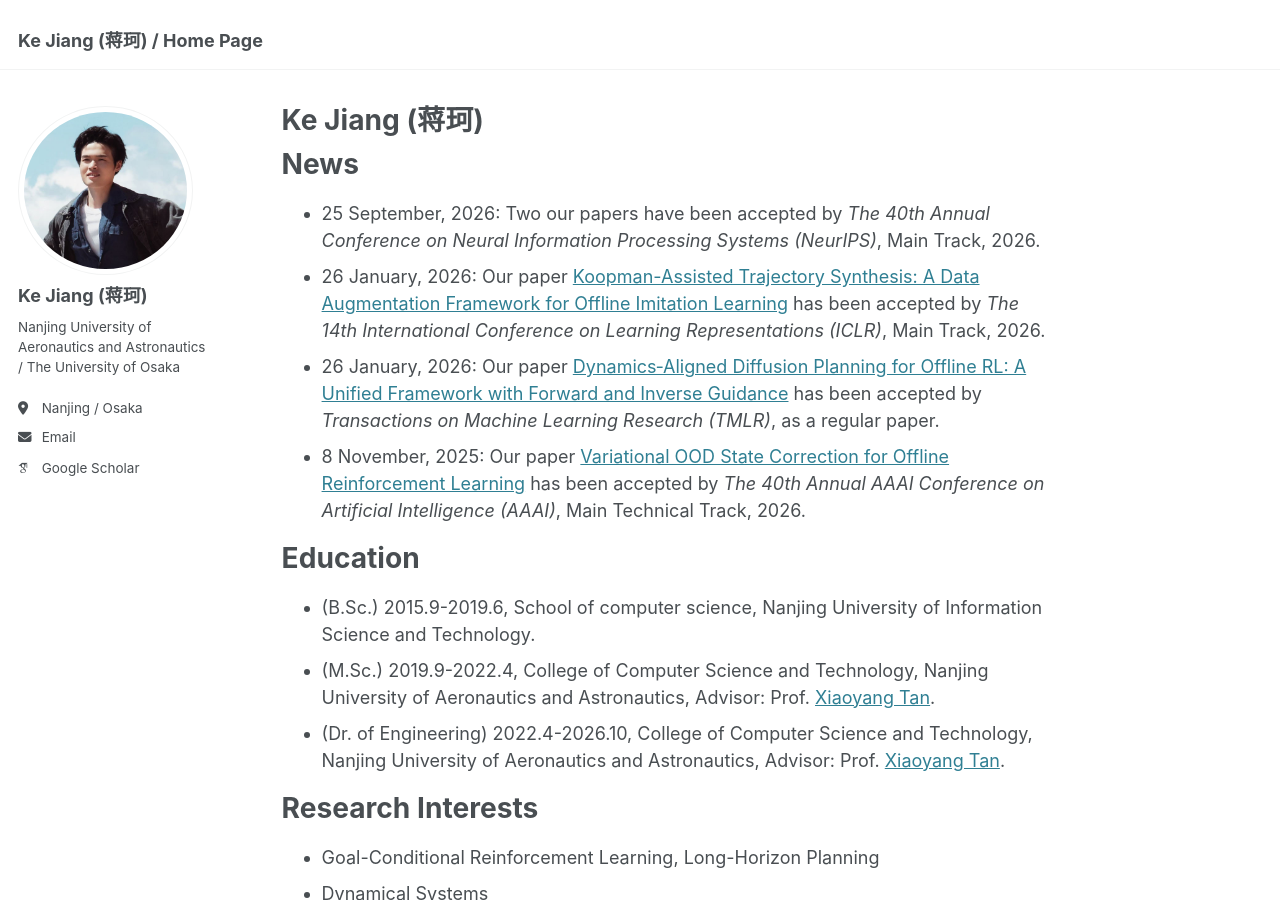
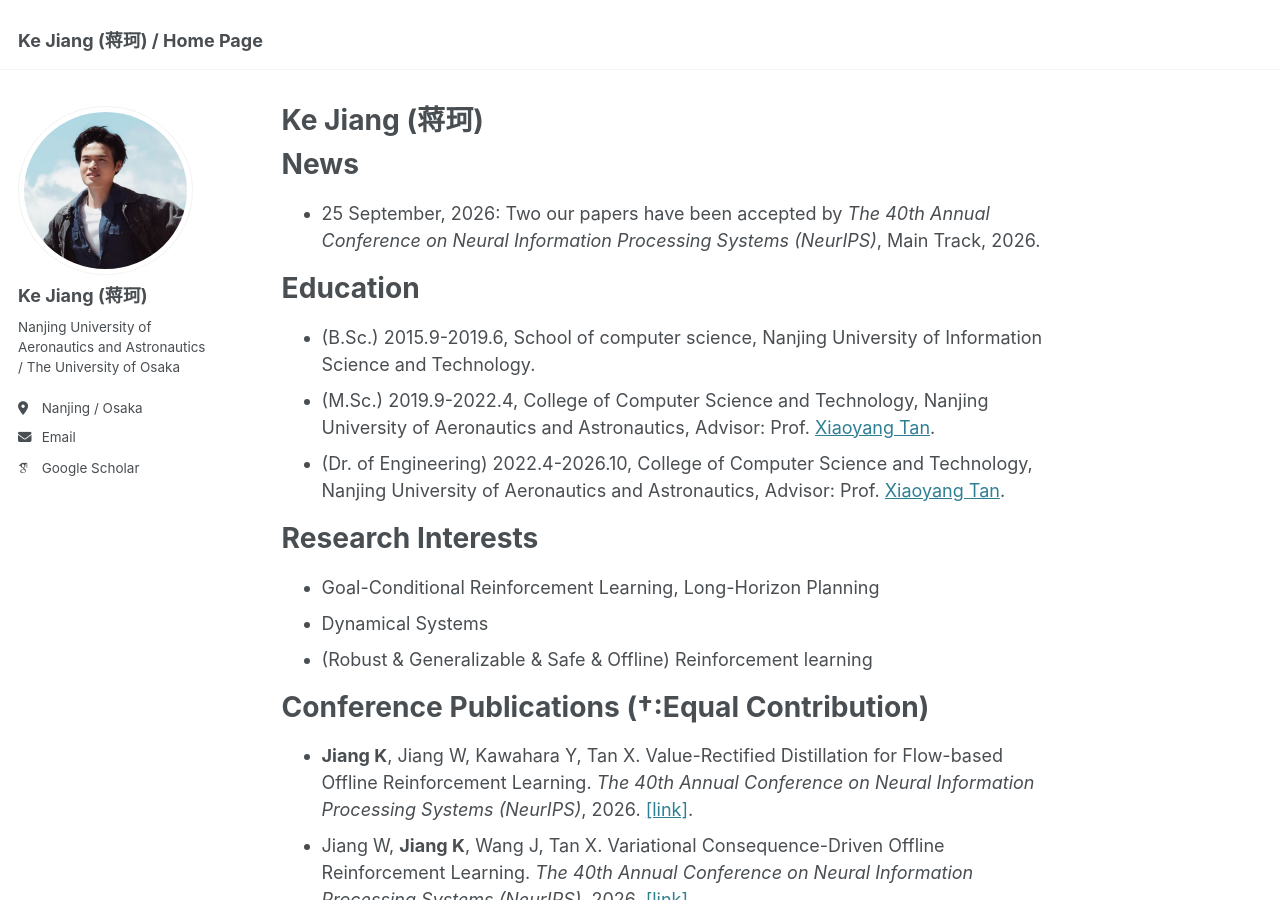
Before and after one commit to Jack10843/Jack10843.github.io, a Jekyll site: the page built from _pages/about.md, in a window 1280 px wide and 900 px high. Built offline with Jekyll 4.4.1, drawn with Linux system fonts in a browser that asks for light colours; some web fonts are replaced.

Commit message:
Update about.md

```diff
--- a/_pages/about.md
+++ b/_pages/about.md
@@ -10,9 +10,6 @@ redirect_from:
 News
 ======
  - 25 September, 2026: Two our papers have been accepted by *The 40th Annual Conference on Neural Information Processing Systems (NeurIPS)*, Main Track, 2026.
- - 26 January, 2026: Our paper [Koopman-Assisted Trajectory Synthesis: A Data Augmentation Framework for Offline Imitation Learning](https://openreview.net/forum?id=UAZCKdd4R7) has been accepted by *The 14th International Conference on Learning Representations (ICLR)*, Main Track, 2026.
- - 26 January, 2026: Our paper [Dynamics‑Aligned Diffusion Planning for Offline RL: A Unified Framework with Forward and Inverse Guidance](https://openreview.net/forum?id=h3hG6EuqU2) has been accepted by *Transactions on Machine Learning Research (TMLR)*, as a regular paper.
- - 8 November, 2025: Our paper [Variational OOD State Correction for Offline Reinforcement Learning](https://arxiv.org/abs/2505.00503) has been accepted by *The 40th Annual AAAI Conference on Artificial Intelligence (AAAI)*, Main Technical Track, 2026.
 
 Education
 ======
```
